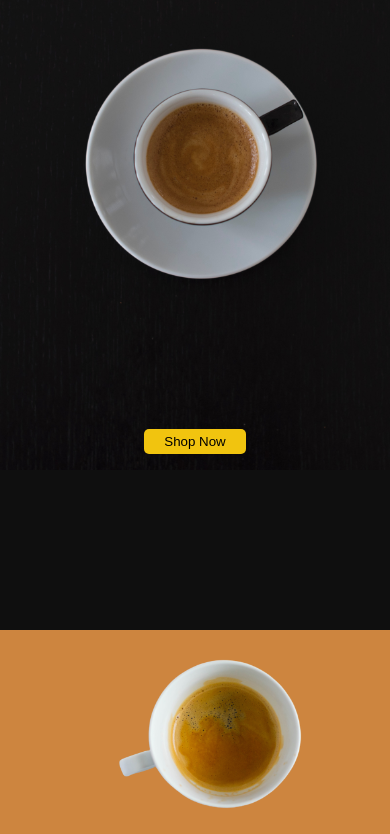
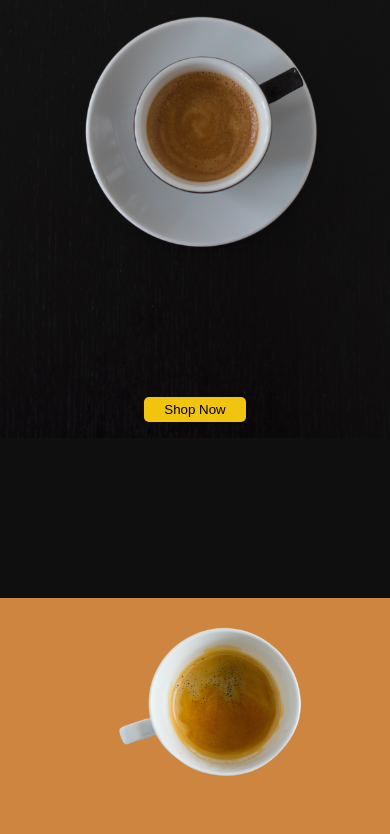
Before and after one commit to hosamaboud/coffee-main, a plain HTML site: page index.html in a window 390 px wide. Shown: the part 323-1157 px from the top of the page. Drawn offline with Linux system fonts and the light colour scheme; a web font is replaced by a local one.

Commit message:
fix_header

```diff
--- a/style.css
+++ b/style.css
@@ -500,7 +500,7 @@ footer ul li a:hover {
 
 @media only screen and (max-width: 540px) {
   .header {
-    margin-top: 3rem;
+    margin-top: 1rem;
     height: 80vh;
   }
   .main-headings {
```
